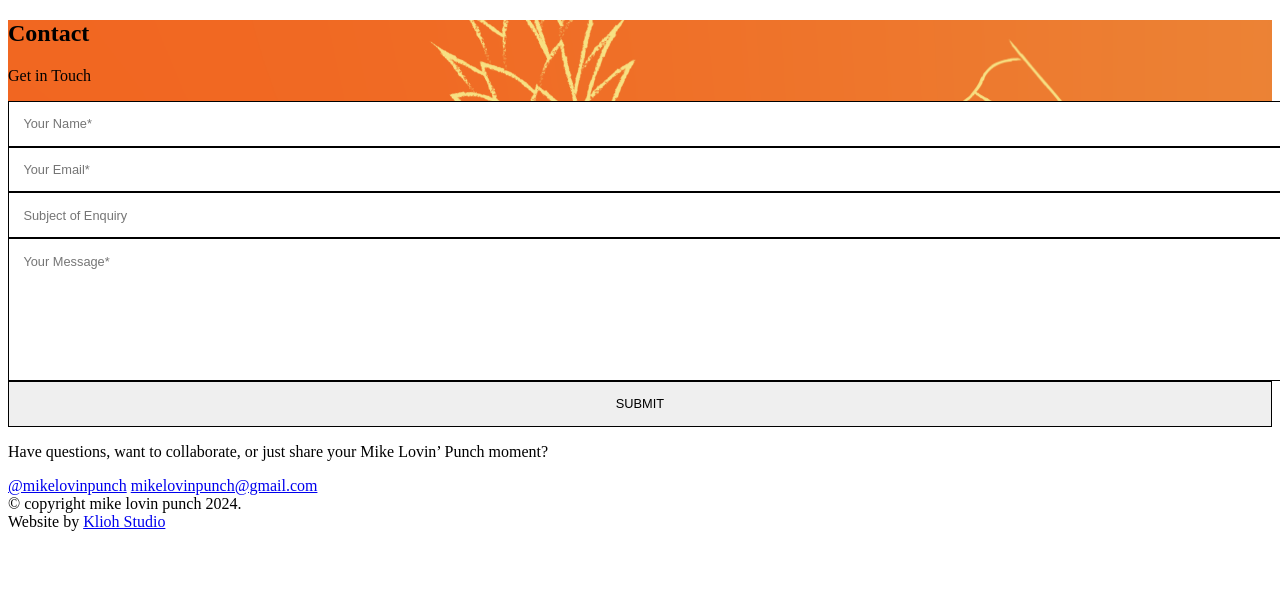
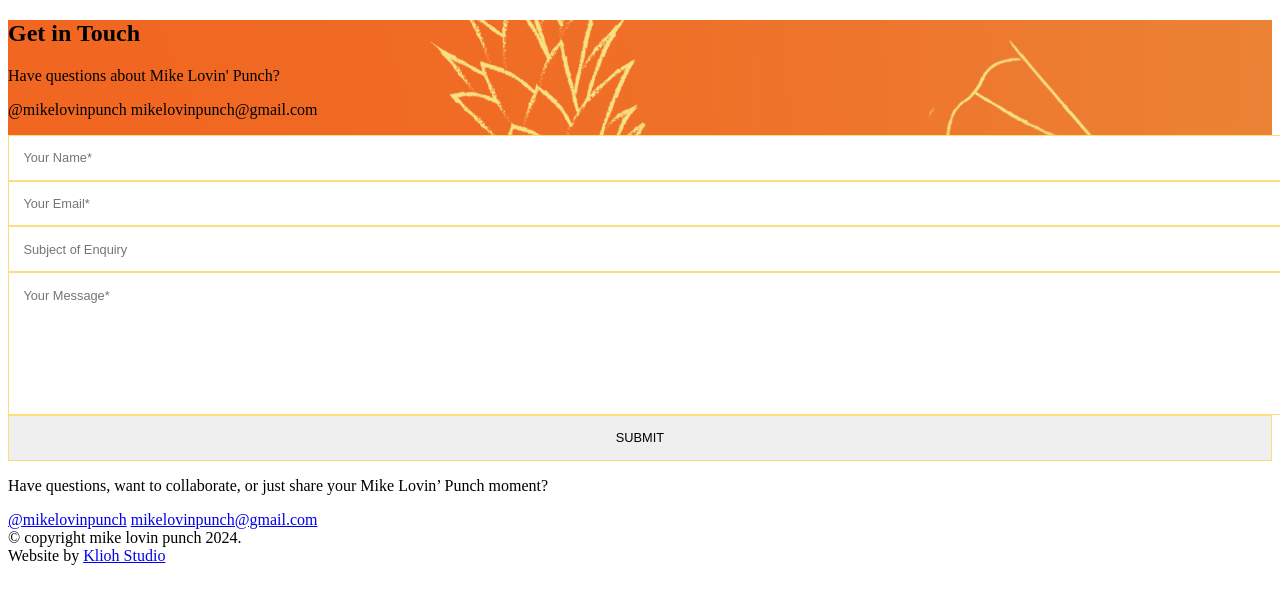
Before and after one commit to julitacreations/mike-lovin-punch, a Jekyll site: the page built from contact.html, in a window 1280 px wide. Shown: the top 604 px of the page. Built offline with Jekyll 4.4.1, drawn with Linux system fonts in a browser that asks for light colours; nearby versions of some CDN libraries; some web fonts are replaced.

Commit message:
responsive classes added, contact page adjusted

```diff
--- a/_includes/forms/contact-form.html
+++ b/_includes/forms/contact-form.html
@@ -30,7 +30,7 @@
       font-family: sans-serif;
       font-size: 0.8rem;
       border-style: solid;
-      border: 1px solid black;
+      border: 1px solid #FFDD7C;
       padding: 0.9rem;
       display: block;
       width: 100%;
@@ -57,6 +57,6 @@
     }
 
     input[type="submit"]:hover {
-      background-color: #FEFBEC;
+      background-color: #FEF5F0;
     }
 </style>
--- a/contact.html
+++ b/contact.html
@@ -10,20 +10,19 @@ seo:
  hide-from-google: false
 ---
 
-  <section class="grid md:grid-cols-2 grid-cols-1 relative bg-cover bg-center h-screen" style="background-image: url('/images/background-pattern-home.png');">
+  <section class="grid md:grid-cols-2 grid-cols-1 relative bg-light bg-cover bg-center h-80 p-20" style="background-image: url('/images/background-pattern-home.png');">
 
+      <div class="lg:p-20 md:p-8 px-8 flex flex-col justify-center">
+        <h2 class="editable font-sans text-4xl/[1] mb-8 mt-2">Get in Touch</h2>
+        <p class="text-xl/[1] mb-4 editable">Have questions about Mike Lovin' Punch?</p>
+        <p class="text-xl/[1] mb-10 editable">@mikelovinpunch mikelovinpunch@gmail.com</p>
 
-    <div class="lg:p-20 md:p-8 px-8 flex flex-col justify-center">
-      <h2 class="editable mb-8 mt-2">Contact</h2>
-      <p class="mb-10 editable">Get in Touch </p>
+      </div>
 
-    </div>
+      <div class="lg:p-20 md:p-8 px-8 flex flex-col justify-center">
 
-    <div class="lg:p-20 md:p-8 px-8 flex flex-col justify-center">
+          {% include forms/contact-form.html %}
 
-
-        {% include forms/contact-form.html %}
-
-  </div>
+      </div>
 
 </section>
```
Also changed, not shown: index.html (+9 -10 lines).
